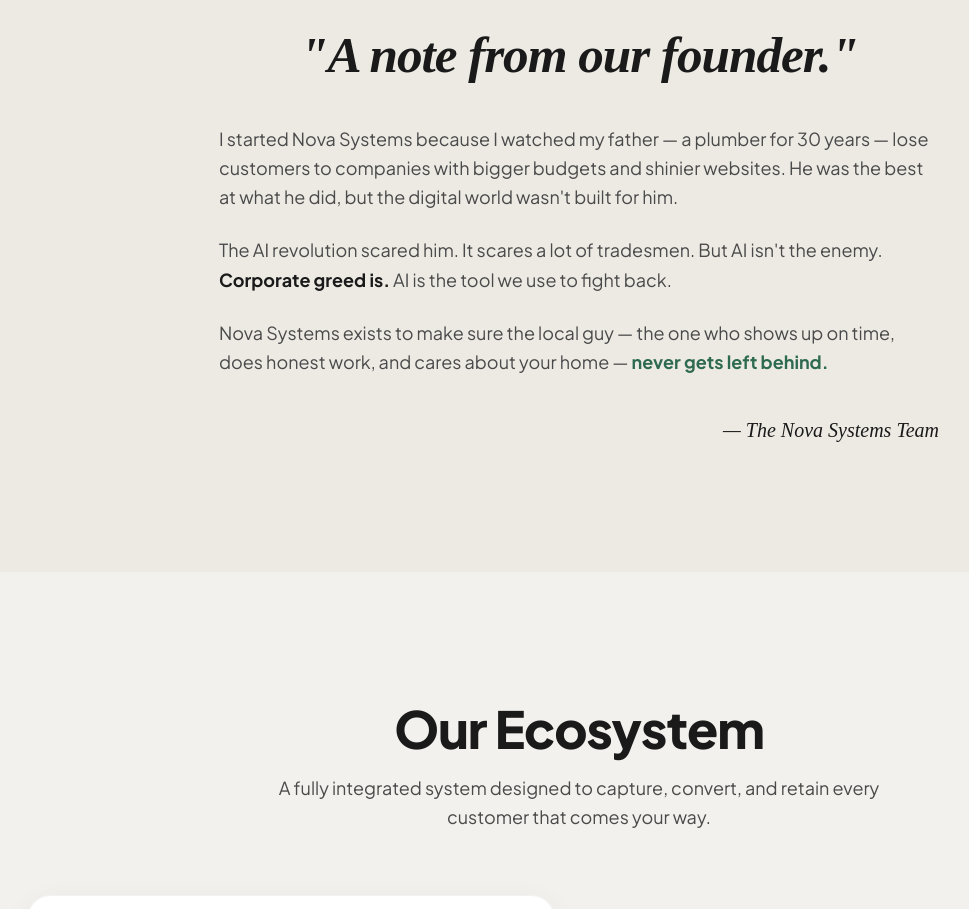
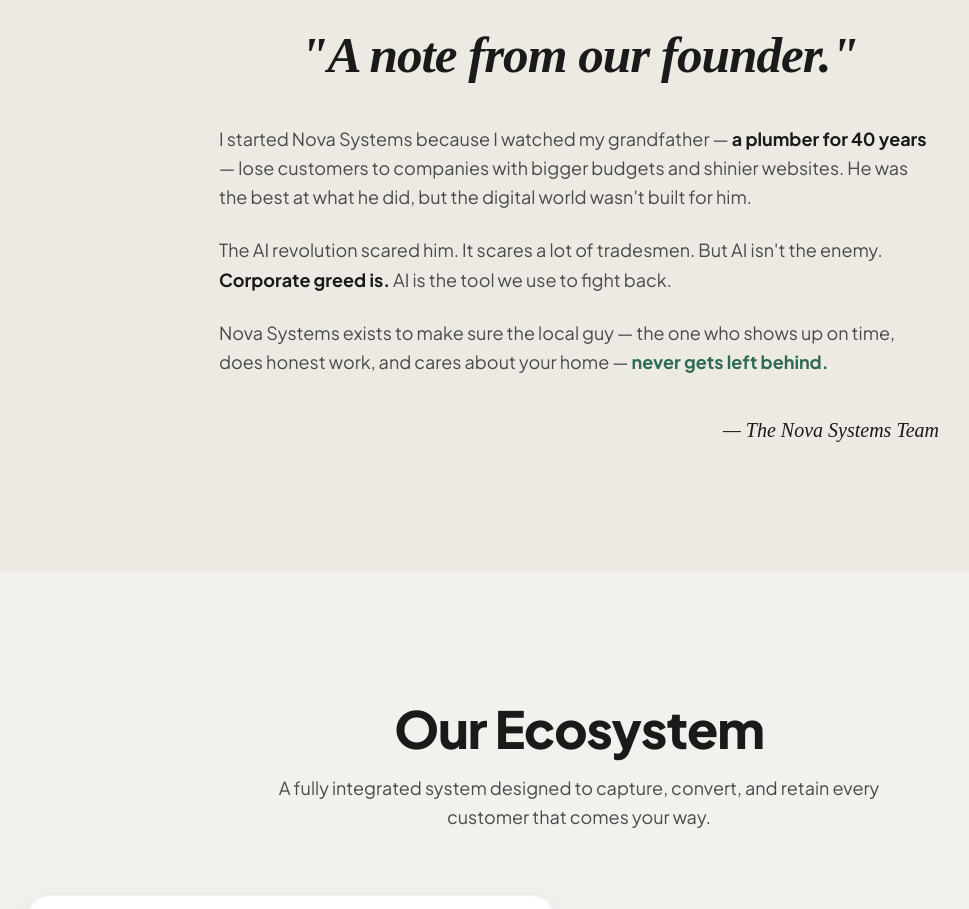
Before and after one commit to lbaneham10/novasystem1.0, a React (Vite) app: page / in a window 1280 px wide. Shown: the part 1820-2729 px from the top of the page, without its empty margins (61-1030 px from the left). Built offline with nearby package versions, Linux system fonts and the light colour scheme; a web font is replaced by a local one.

Commit message:
feat/content: updated founder note to reference grandfather and 40 years

```diff
--- a/src/components/FounderNote.tsx
+++ b/src/components/FounderNote.tsx
@@ -17,7 +17,7 @@
 
                 <div className="space-y-6 text-text-muted text-lg leading-relaxed text-left">
                     <p>
-                        I started Nova Systems because I watched my father — a plumber for 30 years —
+                        I started Nova Systems because I watched my grandfather — <span className="font-bold text-text-dark">a plumber for 40 years</span> —
                         lose customers to companies with bigger budgets and shinier websites. He was the
                         best at what he did, but the digital world wasn't built for him.
                     </p>
```
